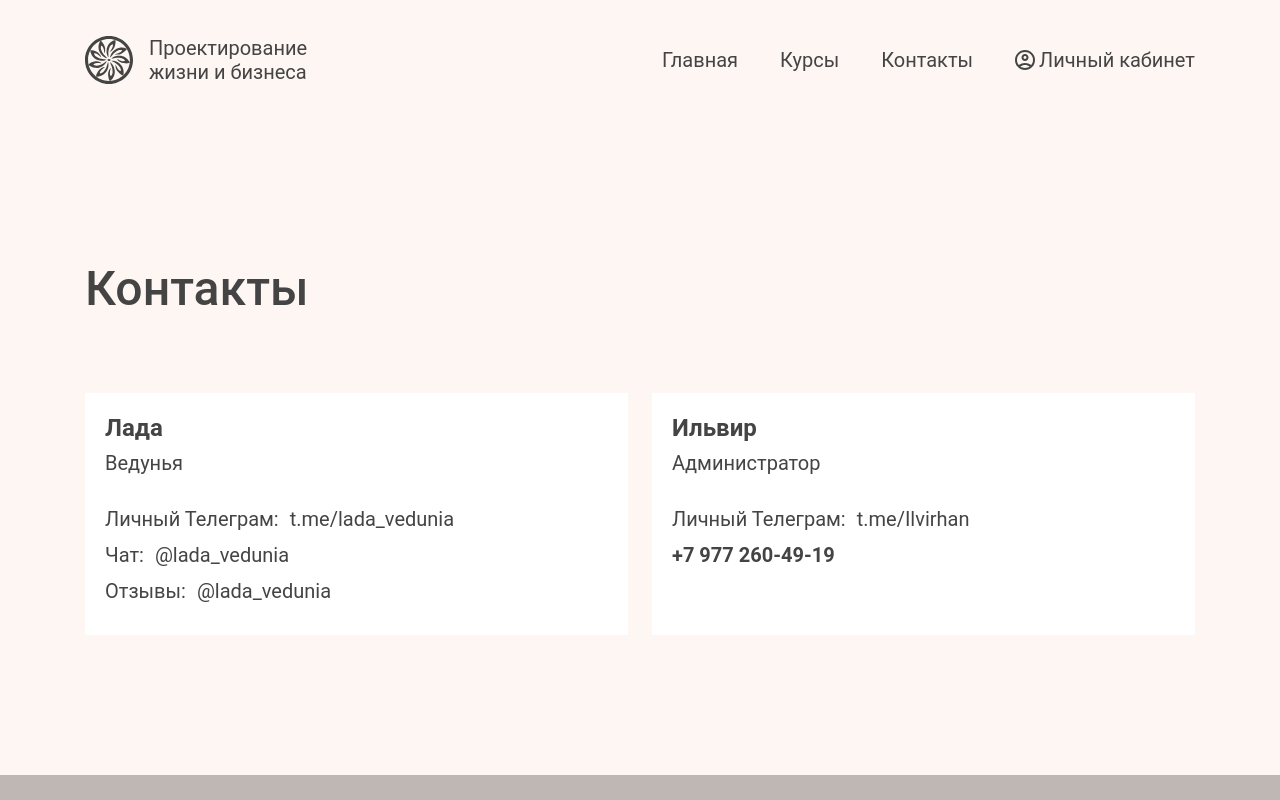
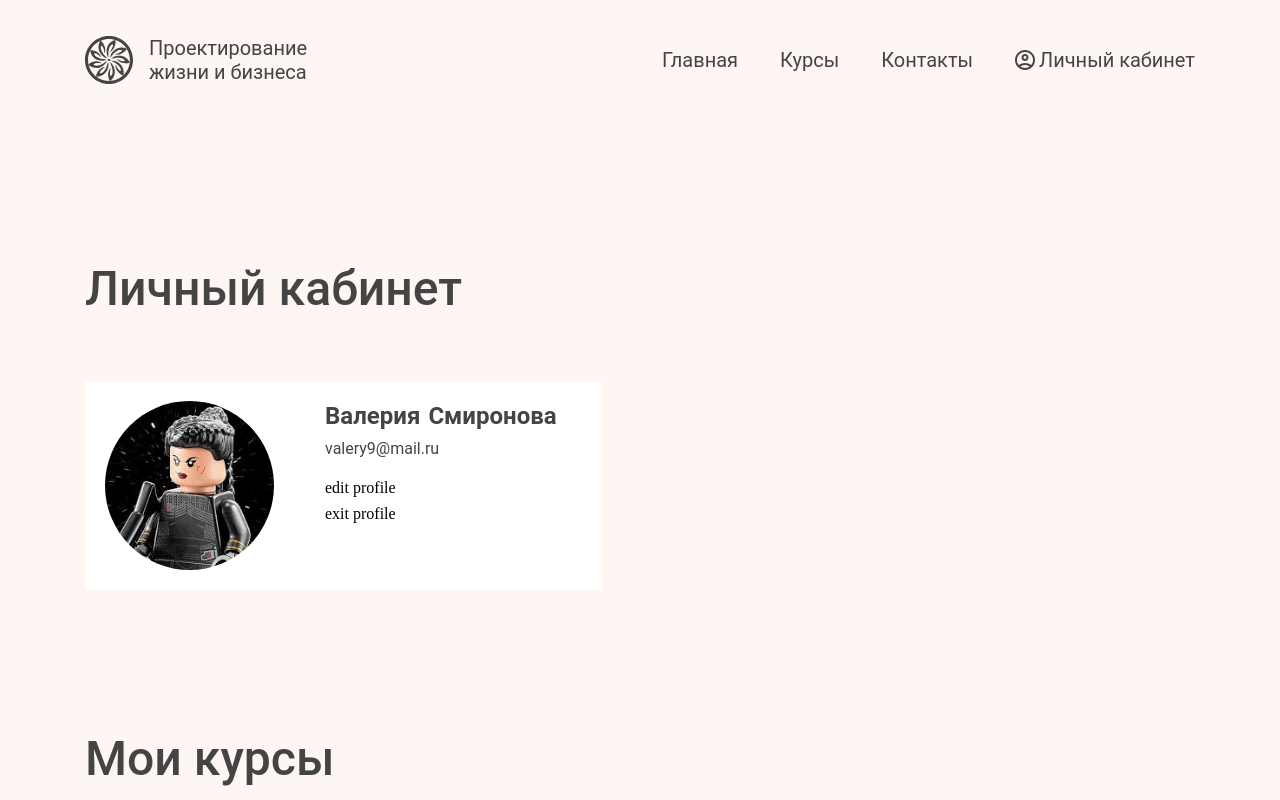
Before and after one commit to wcde-studio/ls-frontend, a Next.js app: page /personal-area in a window 1280 px wide. Shown: the top 800 px of the page. Built offline with nearby package versions, Linux system fonts and the light colour scheme.

Commit message:
add user info

```diff
--- a/src/app/personal-area/page.module.scss
+++ b/src/app/personal-area/page.module.scss
@@ -1,8 +1,8 @@
 .section {
 	display: flex;
 	flex-direction: column;
-	gap: 76px;
-	padding: 140px 0px;
+	gap: 64px;
+	padding-top: 140px;
 }
 
 .title {
@@ -12,9 +12,3 @@
 	text-align: start;
 	color: var(--dark-grey);
 }
-
-.contactsList {
-	display: grid;
-	grid-template-columns: repeat(auto-fit, minmax(543px, 1fr));
-	gap: 24px;
-}
--- a/src/app/personal-area/page.tsx
+++ b/src/app/personal-area/page.tsx
@@ -1,25 +1,27 @@
 import styles from './page.module.scss';
 
-import { services } from '@/lib/services-data';
-import { pageData } from '@/lib/page-data';
 
-import { contacts } from '@/lib/contacts-data';
-import ContactCard from '@/components/contact-card/contact-card';
+import { userInfo } from '@/lib/user-info';
+
+import { UserInfoPersonalArea } from '@/components/user-info';
 
 export default function PersonalArea() {
 	return (
 		<>
 			<section className={styles.section}>
-				<h1 className={styles.title}>Контакты</h1>
-				<ul className={styles.contactsList}>
-					{contacts?.map((contact)=>(
-						<ContactCard
-							contactInfo={contact}
-							key={contact.id}
-						/>
-					))}
-				</ul>
+				<h1 className={styles.title}>Личный кабинет</h1>
+				<UserInfoPersonalArea
+					name={userInfo.name}
+					surname={userInfo.surname}
+					email={userInfo.email}
+					image={userInfo.image}
+				/>
 			</section>
+			<section className={styles.section}>
+				<h1 className={styles.title}>Мои курсы</h1>
+				<div>courses</div>
+			</section>
+
 		</>
 	);
 }
--- /dev/null
+++ b/src/components/user-info/index.tsx
@@ -0,0 +1,5 @@
+import UserInfoPersonalArea from './user-info-personal-area/user-info-personal-area';
+
+export {
+	UserInfoPersonalArea
+};
--- /dev/null
+++ b/src/components/user-info/user-info-personal-area/user-info-personal-area.module.scss
@@ -0,0 +1,42 @@
+.wrapper {
+	display: flex;
+	flex-drection: row;
+	gap: 51px;
+	background: var(--white);
+	width: fit-content;
+	padding: 20px 44px 20px 20px;
+}
+
+.image {
+	border-radius: 50%;
+	object-fit: cover,
+}
+
+.userInfo {
+	display: flex;
+	flex-direction: column;
+	gap: 8px;
+}
+
+.name {
+	display: flex;
+	flex-direction: row;
+	gap: 8px;
+
+	h2 {
+		font-family: var(--font-family);
+		font-weight: 700;
+		font-size: 24px;
+		line-height: 125%;
+		color: var(--dark-grey);
+	}
+}
+
+.email{
+	font-family: var(--font-family);
+	font-weight: 400;
+	font-size: 16px;
+	line-height: 125%;
+	color: var(--dark-grey);
+	padding-bottom: 12px;
+}
--- /dev/null
+++ b/src/components/user-info/user-info-personal-area/user-info-personal-area.tsx
@@ -0,0 +1,50 @@
+'use client';
+
+import styles from './user-info-personal-area.module.scss';
+
+//import Image from 'next/image';
+import Link from 'next/link';
+import Image from 'next/image';
+
+//import { LadaVedIcon, LadaVedIconSvg } from '@/components/ui';
+
+type Props = {
+	name: string;
+	surname: string
+	email: string;
+	image: string;
+};
+
+const UserInfoPersonalArea = (props: Props) => {
+
+	const {
+		name,
+		surname,
+		email,
+		image,
+	} = props;
+
+	return (
+		<section className={styles.wrapper}>
+			<Image
+				src={`/users/${image}`}
+				width={169}
+				height={169}
+				alt={'user foto'}
+				quality={100}
+				className={styles.image}
+			/>
+			<article  className={styles.userInfo}>
+				<article className={styles.name}>
+					<h2>{name}</h2>
+					<h2>{surname}</h2>
+				</article>
+				<h2  className={styles.email}>{email}</h2>
+				<Link href={'/'}>edit profile</Link>
+				<Link href={'/'}>exit profile</Link>
+			</article>
+		</section>
+	);
+};
+
+export default UserInfoPersonalArea;
--- a/src/components/userInfo/contact-card.module.scss
+++ /dev/null
@@ -1,65 +0,0 @@
-.card {
-	display: flex;
-	flex-direction: column;
-	padding: 20px;
-	background: var(--white);
-}
-
-.title {
-	display: flex;
-	flex-direction: column;
-	gap: 8px;
-	padding-bottom: 32px;
-}
-
-.name {
-	font-family: var(--font-family);
-	font-weight: 700;
-	font-size: 24px;
-	line-height: 125%;
-	color: var(--dark-grey);
-}
-
-%chatFont {
-	font-family: var(--font-family);
-	font-weight: 400;
-	font-size: 20px;
-	color: var(--dark-grey);
-}
-
-.status {
-	@extend %chatFont;
-	line-height: 120%;
-}
-
-.contacts {
-	display: flex;
-	flex-direction: column;
-	gap: 12px;
-}
-
-.contact {
-	display: flex;
-	flex-direction: row;
-	justify-content: flex-start;
-	gap: 11px;
-	align-items: center;
-}
-
-
-.chatTitle {
-	@extend %chatFont;
-	line-height: 120%;
-}
-
-.chatLink {
-	@extend %chatFont;
-}
-
-.tel {
-	font-family: var(--font-family);
-	font-weight: 700;
-	font-size: 20px;
-	line-height: 120%;
-	color: var(--dark-grey);
-}
--- /dev/null
+++ b/src/lib/user-info.ts
@@ -0,0 +1,15 @@
+interface TUserInfo {
+	name: string;
+	surname: string;
+	email: string;
+	image: string;
+	id: number;
+};
+
+export const userInfo: TUserInfo = {
+	name: 'Валерия',
+	surname: 'Смиронова',
+	email: 'valery9@mail.ru',
+	image: 'valery.jpeg',
+	id: 1
+};
```
Also changed, not shown: src/components/userInfo/contact-card.tsx (deleted, +0 -45 lines), public/users/valery.jpeg (added), public/users/valery.png (added).
